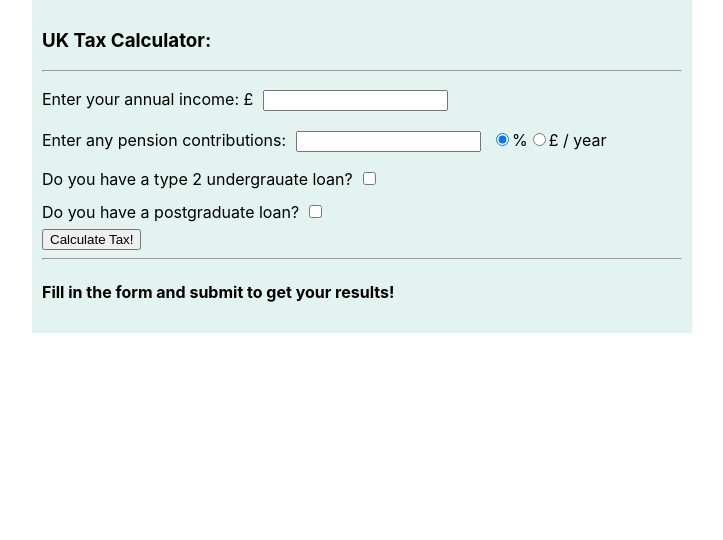
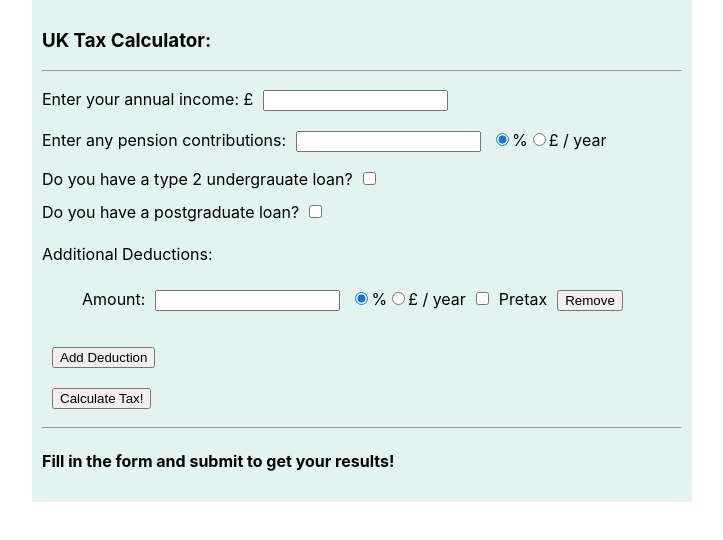
Before and after one commit to LukeAlden/uk-tax-app, a React (Create React App) app: page / in a window 1280 px wide. Shown: the top 540 px of the page, without its empty margins (278-1001 px from the left). Built offline with nearby package versions, Linux system fonts and the light colour scheme.

Commit message:
add extraInput functionality

```diff
--- a/src/components/Input/Input.js
+++ b/src/components/Input/Input.js
@@ -7,18 +7,24 @@ import UndergraduateLoan from './fields/UndergraduateLoan'
 import PostgraduateLoan from './fields/PostgraduateLoan'
 
 import * as actions from '../../store/actions/taxCalculator'
+import ExtraInput from './fields/ExtraInput';
 
 class Input extends Component {
     render() {
         return (
+            <div>
                 <form onSubmit={this.submit}>
-                {/* can you use a single form for the input */}
+                    <button type="submit" style={{ display: "none" }}>Submit</button>
                     <BaseIncome />
                     <Pension />
                     <UndergraduateLoan />
                     <PostgraduateLoan />
-                <input type="submit" value="Calculate Tax!" />
+                    <ExtraInput />
                 </form>
+                <button
+                    style={{ margin: "10px" }}
+                    onClick={this.submit}>Calculate Tax!</button>
+            </div>
         )
     }
 
--- /dev/null
+++ b/src/components/Input/fields/ExtraInput.js
@@ -0,0 +1,152 @@
+import React, { Component } from 'react';
+import { connect } from 'react-redux';
+
+import * as actions from '../../../store/actions/taxCalculator';
+
+class ExtraInput extends Component {
+
+    constructor() {
+        super()
+        this.state = {
+            extraInput: [
+                {
+                    id: new Date().getUTCMilliseconds(),
+                    amount: 0,
+                    deductionType: "percent",
+                    pretax: false
+                }
+            ]
+        }
+    }
+
+    addExtraField = (event) => {
+        event.preventDefault();
+        this.setState((state, props) => ({
+            extraInput: state.extraInput.concat({
+                id: new Date().getUTCMilliseconds(),
+                amount: 0,
+                deductionType: "percent",
+                pretax: false
+            })
+        }))
+    }
+
+    removeExtraField = (event, id) => {
+        event.preventDefault();
+        this.setState((state, props) => ({
+            extraInput: state.extraInput.filter(input => input.id !== id)
+        }))
+    }
+
+    amountChanged = (event, id) => {
+        console.log("amountChanged()")
+        const amount = event.target.value
+        this.setState((state, props) => ({
+            extraInput: state.extraInput.map((input) => {
+                if (input.id !== id) {
+                    return input;
+                }
+                return {
+                    ...input,
+                    amount: amount
+                }
+            })
+
+        }))
+    }
+
+    deductionTypeChanged = (event, id) => {
+        console.log("amountChanged()")
+        const deductionType = event.target.id
+        this.setState((state, props) => ({
+            extraInput: state.extraInput.map((input) => {
+                if (input.id !== id) {
+                    return input;
+                }
+                return {
+                    ...input,
+                    deductionType: deductionType
+                }
+            })
+
+        }))
+    }
+
+    pretaxChanged = (event, id) => {
+        console.log("amountChanged()")
+        const pretax = event.target.checked
+        this.setState((state, props) => ({
+            extraInput: state.extraInput.map((input) => {
+                if (input.id !== id) {
+                    return input;
+                }
+                return {
+                    ...input,
+                    pretax: pretax
+                }
+            })
+
+        }))
+    }
+
+    render() {
+        console.log(this.state)
+        const extraInput = this.state.extraInput.map(input => (
+            <li
+                key={input.id}
+                style={{ listStyleType: "none" }}>
+                <label
+                    htmlFor={input.id}>Amount:</label>
+                <input
+                    id={input.id}
+                    style={{ margin: "10px" }}
+                    type="number"
+                    min="0"
+                    onChange={event => this.amountChanged(event, input.id)} />
+                <input
+                    type="radio"
+                    id="percent"
+                    name={input.id + "deductionType"}
+                    onChange={event => this.deductionTypeChanged(event, input.id)}
+                    defaultChecked />
+                <label
+                    htmlFor="percent">%</ label>
+                <input
+                    type="radio"
+                    id="pounds"
+                    name={input.id + "deductionType"}
+                    onChange={event => this.deductionTypeChanged(event, input.id)} />
+                <label
+                    htmlFor="pounds">£ / year</ label>
+                <input
+                    id="pretax"
+                    style={{ margin: "10px" }}
+                    type="checkbox"
+                    onChange={event => this.pretaxChanged(event, input.id)} />
+                <label htmlFor="pretax">Pretax</label>
+                <button
+                    onClick={event => this.removeExtraField(event, input.id)}
+                    style={{ margin: "10px" }}>Remove</button>
+            </li>
+        ))
+
+        return (
+            <div>
+                <p>Additional Deductions:</p>
+                <ul>{extraInput}</ul>
+                <button
+                    style={{ margin: "10px" }}
+                    onClick={this.addExtraField}
+                    onMouseDown={e => e.preventDefault()}>Add Deduction</button>
+            </div>
+        )
+    }
+}
+
+const mapDispatchToProps = dispatch => {
+    return {
+        setIncome: (income) => dispatch(actions.setIncome(income))
+    }
+}
+
+export default connect(null, mapDispatchToProps)(ExtraInput);
```
Also changed, not shown: src/components/Input/fields/Pension.js (+9 -6 lines). Lines whose indentation alone changed are shown as unchanged.
